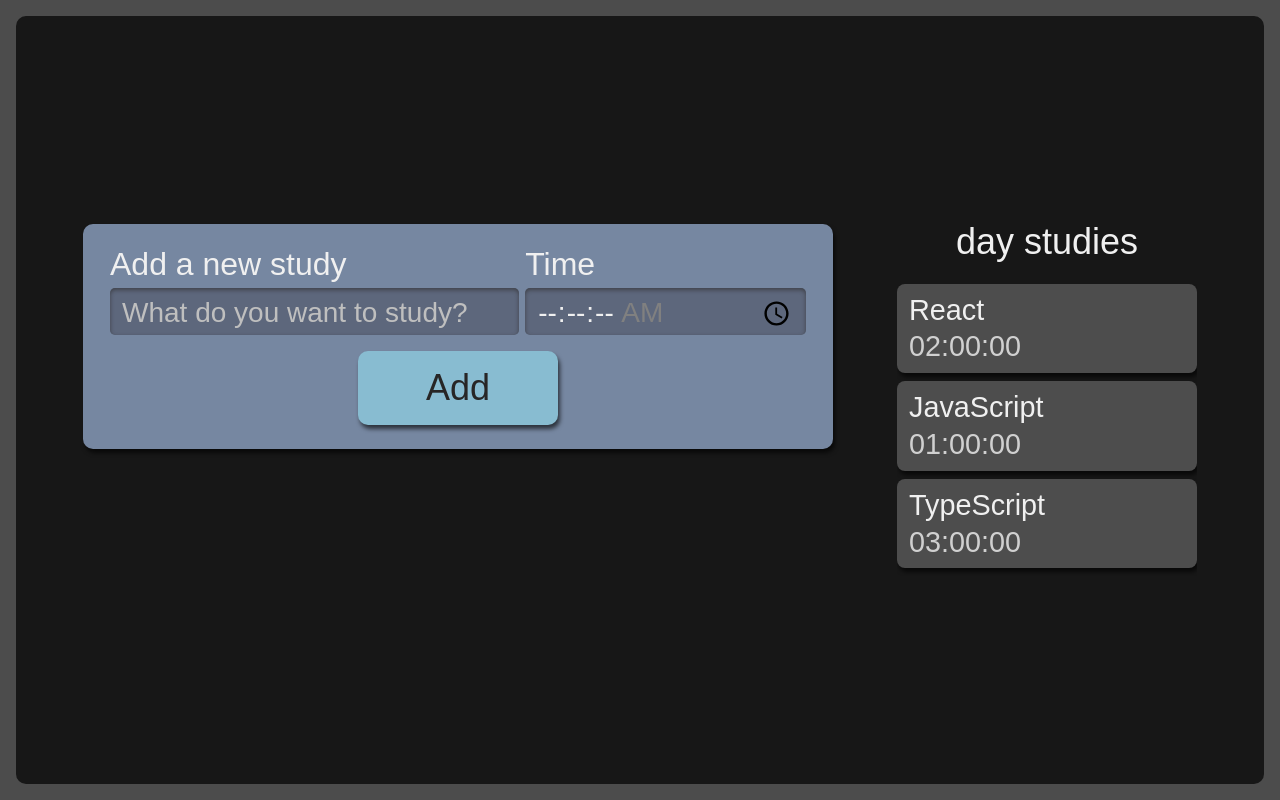
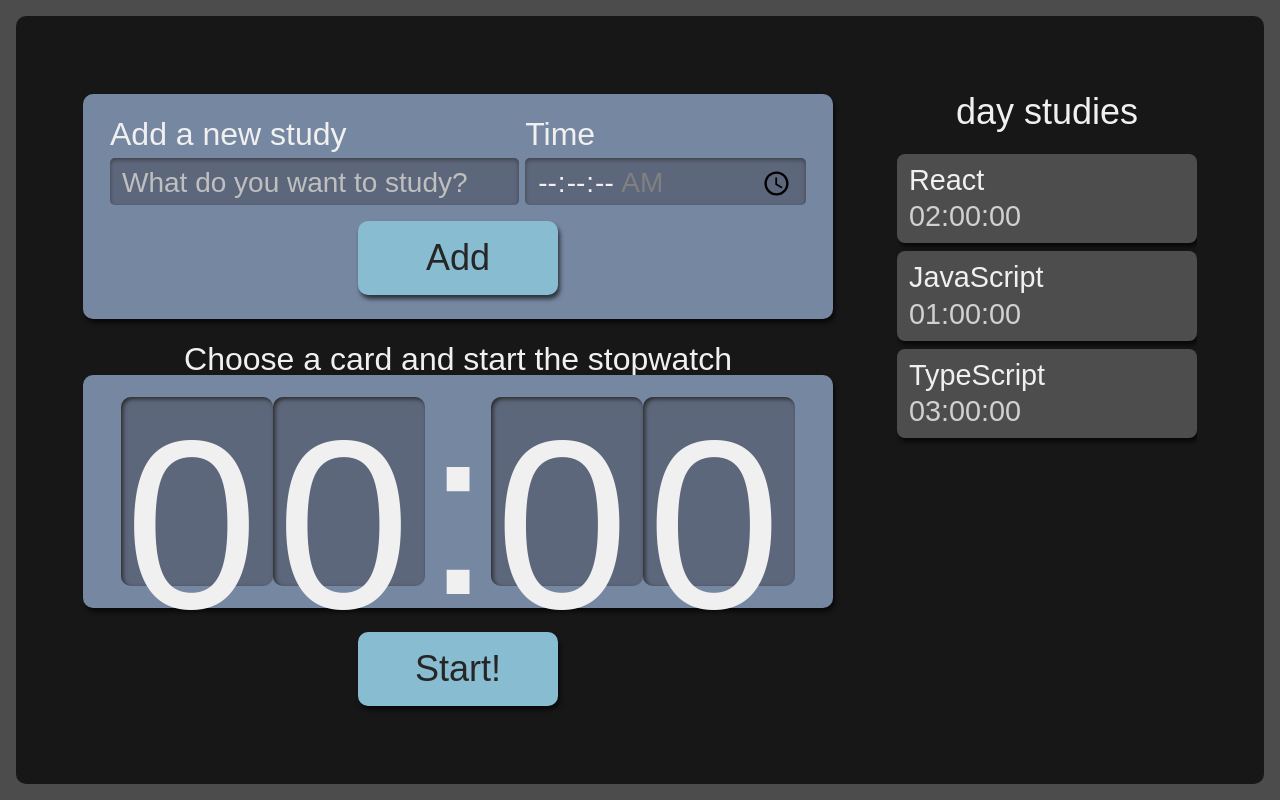
Before and after one commit to CarlosEddie/alura-studies, a React (Create React App) app in the folder alura-studies/: page / in a window 1280 px wide. Built offline with nearby package versions, Linux system fonts and the light colour scheme.

Commit message:
created the stopwatch component

```diff
--- a/alura-studies/src/Pages/App.module.scss
+++ b/alura-studies/src/Pages/App.module.scss
@@ -3,7 +3,7 @@
   grid-template-rows: min-content min-content auto;
   grid-template-areas:
   "new-task"
-  "timer"
+  "stopwatch"
   "tasks"
   ;
   row-gap: 24px;
@@ -18,7 +18,7 @@
   @media screen and (min-width:1280px)  {
     grid-template-areas:
     "new-task tasks"
-    "timer tasks"
+    "stopwatch tasks"
     ;
     column-gap: 64px;
     grid-template-rows: min-content min-content;
--- a/alura-studies/src/Pages/App.tsx
+++ b/alura-studies/src/Pages/App.tsx
@@ -3,12 +3,14 @@
 import Form from '../components/Form';
 import List from '../components/List';
 import style from './App.module.scss';
+import Stopwatch from '../components/Stopwatch';
 
 function App() {
   return (
     <div className={style.AppStyle}>
       <Form/>
       <List/>
+      <Stopwatch/>
     </div>
   );
 }
--- /dev/null
+++ b/alura-studies/src/components/Stopwatch/Clock/Clock.module.scss
@@ -0,0 +1,21 @@
+.clockNumber{
+  background-color: #5D677C;
+  box-shadow: 2px 2px 4px #2B2B2B inset;
+  height: 3.6rem;
+  width: 3rem;
+  padding: 8px 4px;
+  border-radius: 10px;
+
+  @media screen and (min-width:1280px) {
+    height: 10.8rem;
+    width: 9rem;
+  }
+}
+
+.clockDivision {
+  height: 4.2rem;
+
+  @media screen and (min-width:1280px) {
+    height: 12.6rem;
+  }
+}
--- /dev/null
+++ b/alura-studies/src/components/Stopwatch/Clock/index.tsx
@@ -0,0 +1,14 @@
+import style from "./Clock.module.scss";
+
+export default function Clock() {
+    return (
+        <>
+            <span className={style.clockNumber}>0</span>
+            <span className={style.clockNumber}>0</span>
+            <span className={style.clockDivision}>:</span>
+            <span className={style.clockNumber}>0</span>
+            <span className={style.clockNumber}>0</span>
+        </>
+
+    )
+}
--- /dev/null
+++ b/alura-studies/src/components/Stopwatch/Stopwatch.module.scss
@@ -0,0 +1,59 @@
+.stopwatch {
+    display: flex;
+    flex-direction: column;
+    align-items: center;
+    grid-area: stopwatch;
+
+    .clockWrapper {
+        align-items: center;
+        background-color: #7687A1;
+        border-radius: 10px;
+        box-shadow: 2px 4px 4px #0000009F;
+        box-sizing: border-box;
+        display: flex;
+        font-size: 5rem;
+        justify-content: center;
+        margin-bottom: 24px;
+        padding: 16px 12px;
+        width: 100%;
+    }
+
+    .title {
+        font-size: 2rem;
+    }
+
+    button {
+        background-color: #88bcd1;
+        border-radius: 10px;
+        box-shadow: 2px 4px 4px #0000009F;
+        color: #272626;
+        cursor: pointer;
+        font-size: 1.25rem;
+        padding: 16px;
+        width: 150px;
+
+        &:active {
+        background-color: #7CA6B7;
+        box-shadow: 2px 2px 4px #0000009F inset;
+        cursor: auto;
+        }
+    }
+
+    @media screen and (min-width:1280px) {
+
+        .clockWrapper{
+        font-size: 15rem;
+        }
+
+        p {
+        font-size: 2rem;
+        }
+
+        button {
+        grid-column-start: span 2;
+        justify-self: center;
+        width: 200px;
+        font-size: 2.25rem;
+        }
+    }
+}
--- /dev/null
+++ b/alura-studies/src/components/Stopwatch/index.tsx
@@ -0,0 +1,19 @@
+import Button from "../Button";
+import Clock from "./Clock";
+import style from "./Stopwatch.module.scss";
+
+export default function Stopwatch() {
+    return (
+        <div className={style.stopwatch}>
+            <p className={style.title}>Choose a card and start the stopwatch</p>
+            <div className={style.clockWrapper}>
+                <Clock></Clock>
+            </div>
+
+            <Button>
+                Start!
+            </Button>
+        </div>
+
+    )
+}
```
